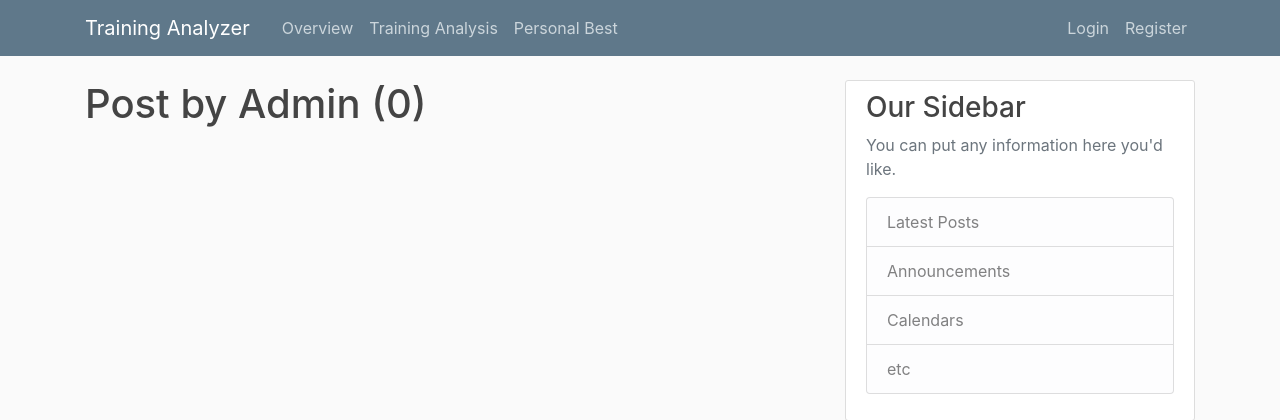
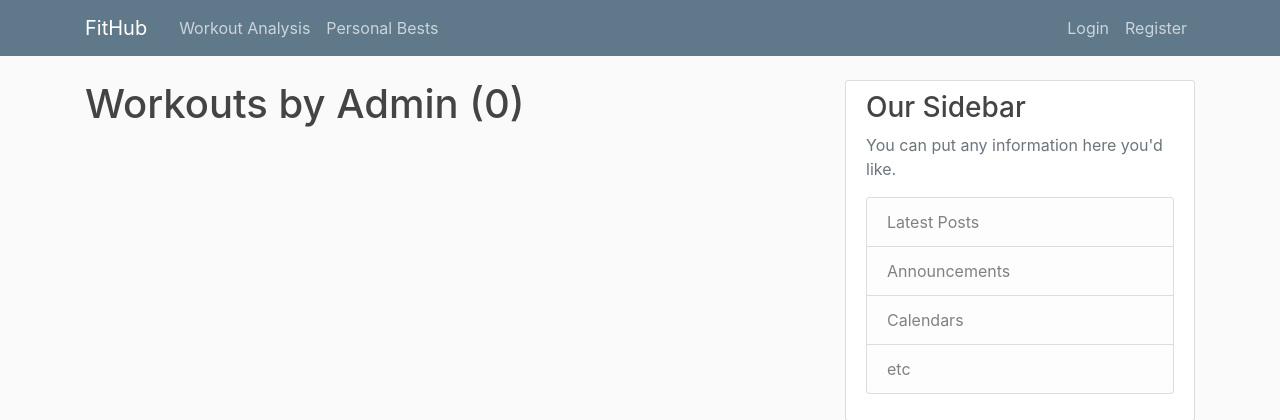
Before and after one commit to VivianKoutroumani/Training_analyzer, a Django app: page /user/Admin in a window 1280 px wide. Shown: the top 420 px of the page. Run offline with Django 3.2, Linux system fonts and the light colour scheme; data comes from the database, SQL or seed files in the repository; both versions use the stored data as it was after the commit; data that the repository does not hold is empty; some libraries are stand-ins or nearby versions.

Commit message:
Connected to Workout Database
Connected the blog to the Workouts database. Updated all the HTML files accordingly the URLs had something to refer to.

```diff
--- a/blog/admin.py
+++ b/blog/admin.py
@@ -1,6 +1,7 @@
 from django.contrib import admin
-from .models import Post, Country, City
+from .models import Post, Country, City, Workout
 
 admin.site.register(Post)
 admin.site.register(Country)
 admin.site.register(City)
+admin.site.register(Workout)
--- a/blog/templates/blog/trainingAnalysis.html
+++ b/blog/templates/blog/analysis.html
@@ -1,7 +1,6 @@
 {%extends "blog/base.html"%}
 	{%block content%}
-		<h1>Training Analysis</h1>
-		<h1>Training Analysis</h1>
+		<h1>Workout Analysis</h1>
 		<div id="container" style="width: 75%;">
 			<canvas id="pie-chart"></canvas>
 		  </div>
--- a/blog/templates/blog/base.html
+++ b/blog/templates/blog/base.html
@@ -14,9 +14,9 @@
 
 
     {%if title%}
-    	<title>Training Analyzer - {{title}}</title>
+    	<title>FitHub - {{title}}</title>
     {%else%}
-    	<title>Training Analyzer</title>
+    	<title>FitHub</title>
     {%endif%}
 
 </head>
@@ -28,18 +28,16 @@
 	    <div class="container">
 
 
-	      <a class="navbar-brand mr-4" href="{% url 'blog-overview' %}">Training Analyzer</a>
+	      <a class="navbar-brand mr-4" href="{% url 'blog-overview' %}">FitHub</a>
 	      <button class="navbar-toggler" type="button" data-toggle="collapse" data-target="#navbarToggle" aria-controls="navbarToggle" aria-expanded="false" aria-label="Toggle navigation">
 	      <span class="navbar-toggler-icon"></span>
 	      </button>
 	      <div class="collapse navbar-collapse" id="navbarToggle">
 	        <div class="navbar-nav mr-auto">
 
-	          <a class="nav-item nav-link" href="{% url 'blog-overview' %}">Overview</a>
+	          <a class="nav-item nav-link" href="{% url 'blog-analysis' %}">Workout Analysis</a>
 
-	          <a class="nav-item nav-link" href="{% url 'blog-trainingAnalysis' %}">Training Analysis</a>
-
-	          <a class="nav-item nav-link" href="{% url 'blog-personalBest' %}">Personal Best</a>
+	          <a class="nav-item nav-link" href="{% url 'blog-bests' %}">Personal Bests</a>
 
 
 
--- a/blog/templates/blog/personalBest.html
+++ b/blog/templates/blog/bests.html
@@ -1,4 +1,4 @@
 {%extends "blog/base.html"%}
 	{%block content%}
-	    <h1>PBs</h1>
+	    <h1>Personal Bests</h1>
 	{%endblock content%}
--- a/blog/templates/blog/user_posts.html
+++ b/blog/templates/blog/user_posts.html
@@ -1,16 +1,16 @@
-{%extends "blog/base.html"%}
-	{%block content%}
-		<h1 class ="mb-3"> Post by {{ view.kwargs.username}} ({{ page_obj.paginator.count }})</h1>
-	    {% for post in posts%} <!-- place for post html and css -->
+{% extends "blog/base.html" %}
+	{% block content %}
+		<h1 class ="mb-3"> Workouts by {{ view.kwargs.username}} ({{ page_obj.paginator.count }})</h1>
+	    {% for workout in workouts %} <!-- place for post html and css -->
 	    	<article class="media content-section">
-	    		<img class="rounded-circle article-img" src="{{post.author.profile.image.url}}">
+	    		<img class="rounded-circle article-img" src="{{workout.athlete.profile.image.url}}">
 			  <div class="media-body">
 			    <div class="article-metadata">
-			      <a class="mr-2" href="{% url 'user-posts' post.author.username %}">{{ post.author }}</a>
-			      <small class="text-muted">{{ post.date_posted | date:"F d, Y" }}</small>
+			      <a class="mr-2" href="{% url 'user-posts' workout.athlete.username %}">{{ workout.athlete }}</a>
+			      <small class="text-muted">{{ workout.date | date:"F d, Y" }}</small>
 			    </div>
-			    <h2><a class="article-title" href="{% url 'post-detail' post.id%}">{{ post.title }}</a></h2>
-			    <p class="article-content">{{ post.content }}</p>
+			    <h2><a class="article-title" href="{% url 'workout-detail' workout.id%}">{{ workout.title }}</a></h2>
+			    <p class="article-content">{{ workout.description }}</p>
 			  </div>
 			</article>
 	    {% endfor %}
--- a/blog/templates/blog/post_form.html
+++ b/blog/templates/blog/workout_form.html
@@ -1,6 +1,6 @@
-{%extends "blog/base.html"%}
-{%load crispy_forms_tags%}
-	{%block content%}
+{% extends "blog/base.html" %}
+{% load crispy_forms_tags %}
+	{% block content %}
 	    <div class="content-section">
 	    	<form method = "POST">
 	    		{% csrf_token %}
--- a/blog/urls.py
+++ b/blog/urls.py
@@ -12,12 +12,12 @@ from . import views
 urlpatterns = [
 	path("",PostListView.as_view(), name="blog-overview"), ## .as_view converts in actual view
 	path("user/<str:username>",UserPostListView.as_view(), name="user-posts"),
-	path("post/<int:pk>/",PostDetailView.as_view(), name="post-detail"), # pk = primarykey
+	path("post/<int:pk>/",PostDetailView.as_view(), name="workout-detail"), # pk = primarykey
 	path("post/new/",PostCreateView.as_view(), name="post-create"),
 	path("post/<int:pk>/update/",PostUpdateView.as_view(), name="post-update"),
 	path("post/<int:pk>/delete/",PostDeleteView.as_view(), name="post-delete"),
-	path("trainingAnalysis/",views.trainingAnalysis, name="blog-trainingAnalysis"),
-	path("personalBest/",views.personalBest, name="blog-personalBest"),
+	path("analysis/",views.analysis, name="blog-analysis"),
+	path("bests/",views.bests, name="blog-bests"),
 ]
 
 # <app|/<model><viewtype>.html -> thats where it looks for
--- a/blog/views.py
+++ b/blog/views.py
@@ -2,71 +2,76 @@ from django.shortcuts import render, get_object_or_404
 from django.contrib.auth.mixins import LoginRequiredMixin, UserPassesTestMixin
 from django.views.generic import ListView, DetailView, CreateView, UpdateView, DeleteView
 from django.contrib.auth.models import User
-from .models import Post, City
+from .models import Post, City, Workout
 import matplotlib.pyplot as plt, mpld3
 
+
 def overview(request):
-	context = {
-		"posts": Post.objects.all()
-	}
-	return render(request, "blog/overview.html",context)
+    context = {
+        "workouts": Workout.objects.all()
+    }
+    return render(request, "blog/overview.html", context)
+
 
 class PostListView(ListView):
-	model = Post # What model to query to create list
-	template_name = 'blog/overview.html' # <app>/<model>_<viewtype>.html -> thats where it looks for by default
-	context_object_name = 'posts' # normally it would look after "object list" by default to loop over so we have to rename it
-	ordering = ['-date_posted'] # - goes from newest to oldest; without it goes from oldest to newest
-	paginate_by = 5
+    model = Workout  # What model to query to create list
+    template_name = 'blog/overview.html'  # <app>/<model>_<viewtype>.html -> thats where it looks for by default
+    context_object_name = 'workouts'  # normally it would look after "object list" by default to loop over so we have to rename it
+    ordering = ['-date']  # - goes from newest to oldest; without it goes from oldest to newest
+    paginate_by = 5
+
 
 class UserPostListView(ListView):
-	model = Post
-	template_name = 'blog/user_posts.html' # <app>/<model>_<viewtype>.html -> thats where it looks for by default
-	context_object_name = 'posts'
-	paginate_by = 5
+    model = Workout
+    template_name = 'blog/user_posts.html'  # <app>/<model>_<viewtype>.html -> thats where it looks for by default
+    context_object_name = 'workouts'
+    paginate_by = 5
 
-	def get_queryset(self):
-		user = get_object_or_404(User, username=self.kwargs.get('username'))
-		return Post.objects.filter(author=user).order_by('-date_posted')
-
+    def get_queryset(self):
+        user = get_object_or_404(User, username=self.kwargs.get('username'))
+        return Workout.objects.filter(athlete=user).order_by('-date')
 
 
 class PostDetailView(DetailView):
-	model = Post
+    model = Workout
+
 
 class PostCreateView(LoginRequiredMixin, CreateView):
-	model = Post
-	fields = ['title', 'content', 'date_posted', 'workout_time', 'workout_distance']
+    model = Workout
+    fields = ['title', 'description', 'date', 'start_time', 'end_time','sport', 'type', 'distance', 'workout_intensity']
 
-	def form_valid(self,form):
-		form.instance.author = self.request.user
-		return super().form_valid(form)
+    def form_valid(self, form):
+        form.instance.athlete = self.request.user
+        return super().form_valid(form)
+
 
 class PostUpdateView(LoginRequiredMixin, UserPassesTestMixin, UpdateView):
-	model = Post
-	fields = ['title', 'content', 'date_posted', 'workout_time', 'workout_distance']
+    model = Workout
+    fields = ['title', 'description', 'date', 'start_time', 'end_time','sport', 'type', 'distance', 'workout_intensity']
 
-	def form_valid(self,form):
-		form.instance.author = self.request.user
-		return super().form_valid(form)
+    def form_valid(self, form):
+        form.instance.athlete = self.request.user
+        return super().form_valid(form)
 
-	def test_func(self):
-		post = self.get_object()
-		if self.request.user == post.author:
-			return True
-		return False
+    def test_func(self):
+        workout = self.get_object()
+        if self.request.user == workout.athlete:
+            return True
+        return False
+
 
 class PostDeleteView(LoginRequiredMixin, UserPassesTestMixin, DeleteView):
-	model = Post
-	success_url = '/'
+    model = Workout
+    success_url = '/'
 
-	def test_func(self):
-		post = self.get_object()
-		if self.request.user == post.author:
-			return True
-		return False
+    def test_func(self):
+        workout = self.get_object()
+        if self.request.user == workout.athlete:
+            return True
+        return False
 
 
-def trainingAnalysis(request):
+def analysis(request):
     labels = []
     data = []
 
@@ -75,17 +80,12 @@ def trainingAnalysis(request):
         labels.append(city.name)
         data.append(city.population)
 
-    return render(request, "blog/trainingAnalysis.html", {
-    	'title': 'Training Analysis',
+    return render(request, "blog/analysis.html", {
+        'title': 'Workout Analysis',
         'labels': labels,
         'data': data,
     })
 
-def personalBest(request):
 
-
-	return render(request, "blog/personalBest.html", {"title": "Personal Best"})
-
-
-
-# Create your views here.
+def bests(request):
+    return render(request, "blog/bests.html", {"title": "Personal Bests"})
```
Also changed, not shown: blog/models.py (+80 -11 lines), blog/templates/blog/overview.html (+8 -8 lines), blog/templates/blog/post_detail.html (deleted, +0 -20 lines), blog/templates/blog/workout_confirm_delete.html (renamed from blog/templates/blog/post_confirm_delete.html, +4 -4 lines), blog/templates/blog/workout_detail.html (added, +26 -0 lines), blog/migrations/0004_workout.py (added), db.sqlite3, media/profile_pics/IMG_9946-2.JPG (added).
